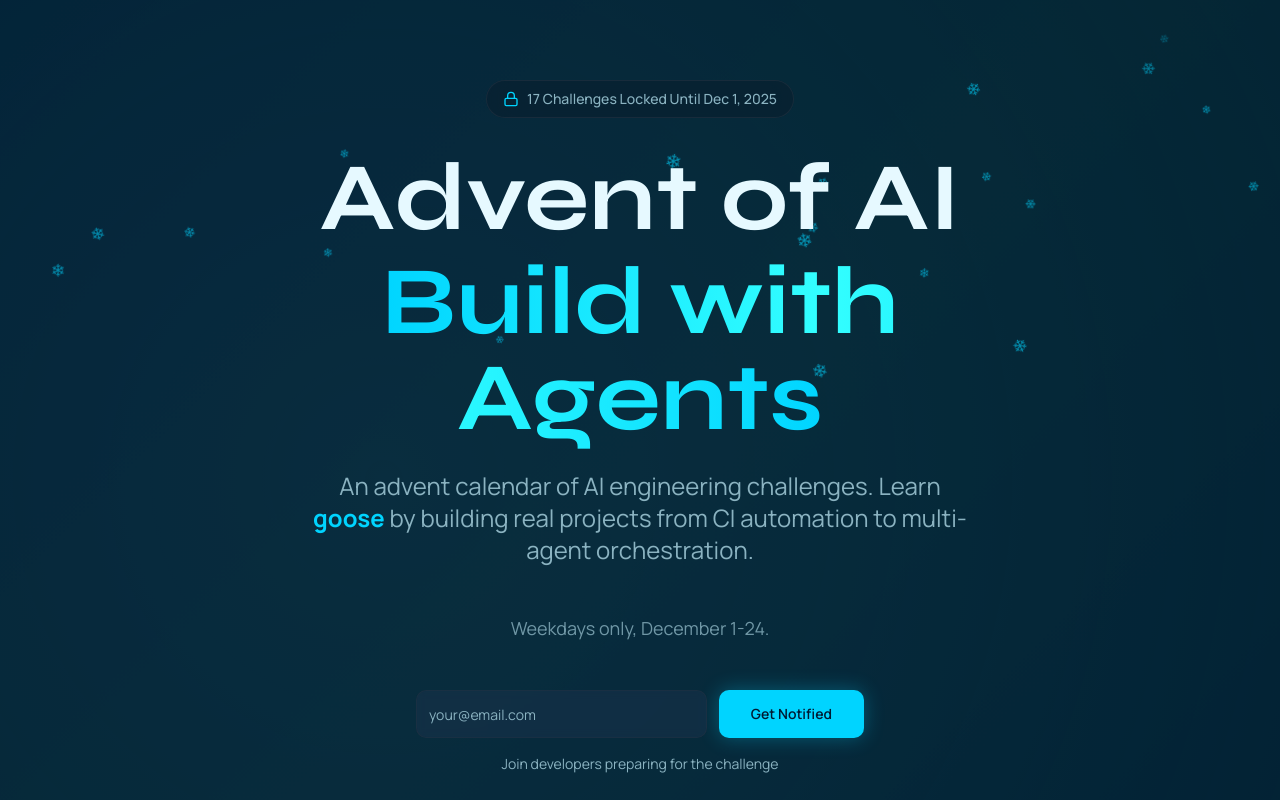
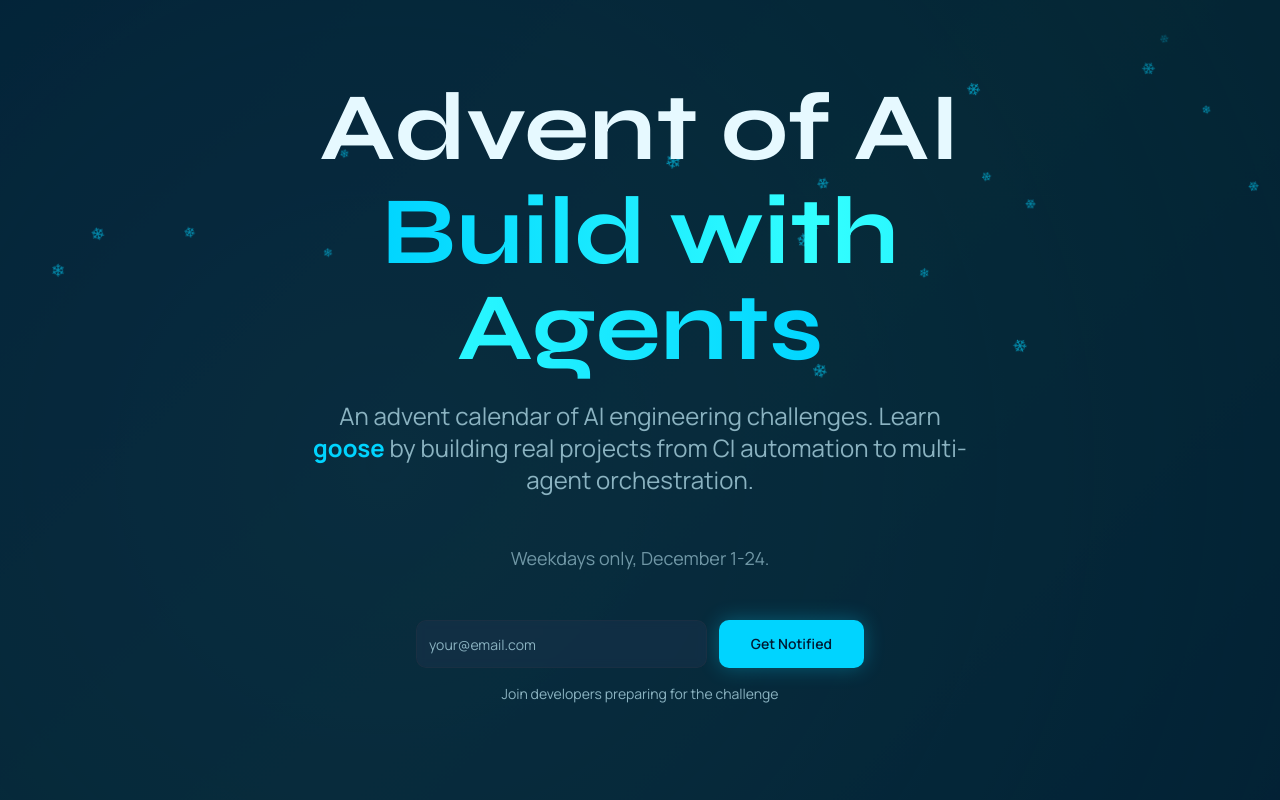
Before and after one commit to blackgirlbytes/frosty-agent-forge, a Next.js app: page / in a window 1280 px wide. Shown: the top 800 px of the page. Built offline with nearby package versions, Linux system fonts and the light colour scheme.

Commit message:
Remove lock badge section from hero

```diff
--- a/src/components/Hero.tsx
+++ b/src/components/Hero.tsx
@@ -4,7 +4,6 @@
 import { Button } from "@/components/ui/button";
 import { Input } from "@/components/ui/input";
 import { toast } from "sonner";
-import { Lock } from "lucide-react";
 
 export const Hero = () => {
   const [email, setEmail] = useState("");
@@ -89,12 +88,6 @@
       ))}
 
       <div className="relative z-10 max-w-4xl mx-auto text-center">
-        {/* Lock badge */}
-        <div className="inline-flex items-center gap-2 px-4 py-2 mb-8 rounded-full frosted-glass-strong glow-on-hover">
-          <Lock className="w-4 h-4 text-primary" />
-          <span className="text-sm font-medium text-muted-foreground">17 Challenges Locked Until Dec 1, 2025</span>
-        </div>
-
         {/* Main headline */}
         <h1 className="font-display text-5xl md:text-7xl lg:text-8xl font-bold mb-6 leading-tight">
           <span className="block mb-2">Advent of AI</span>
```
